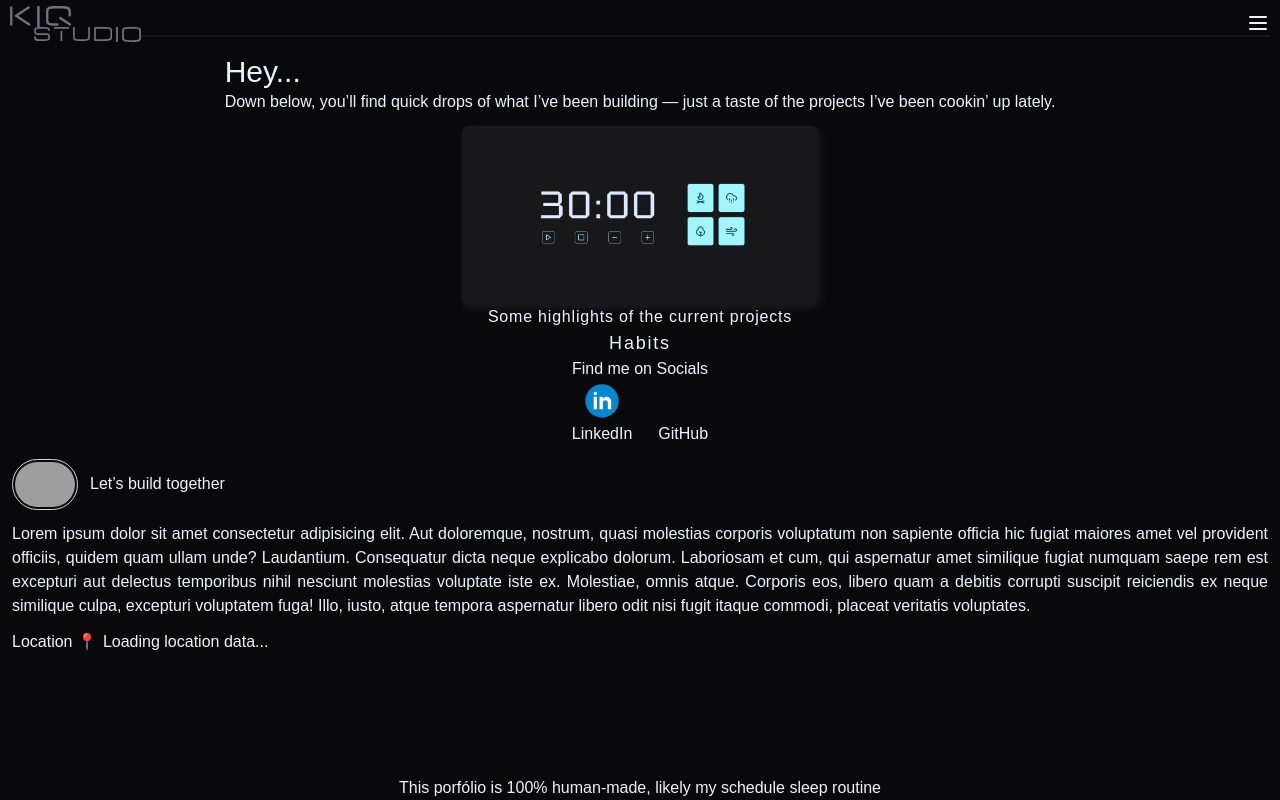
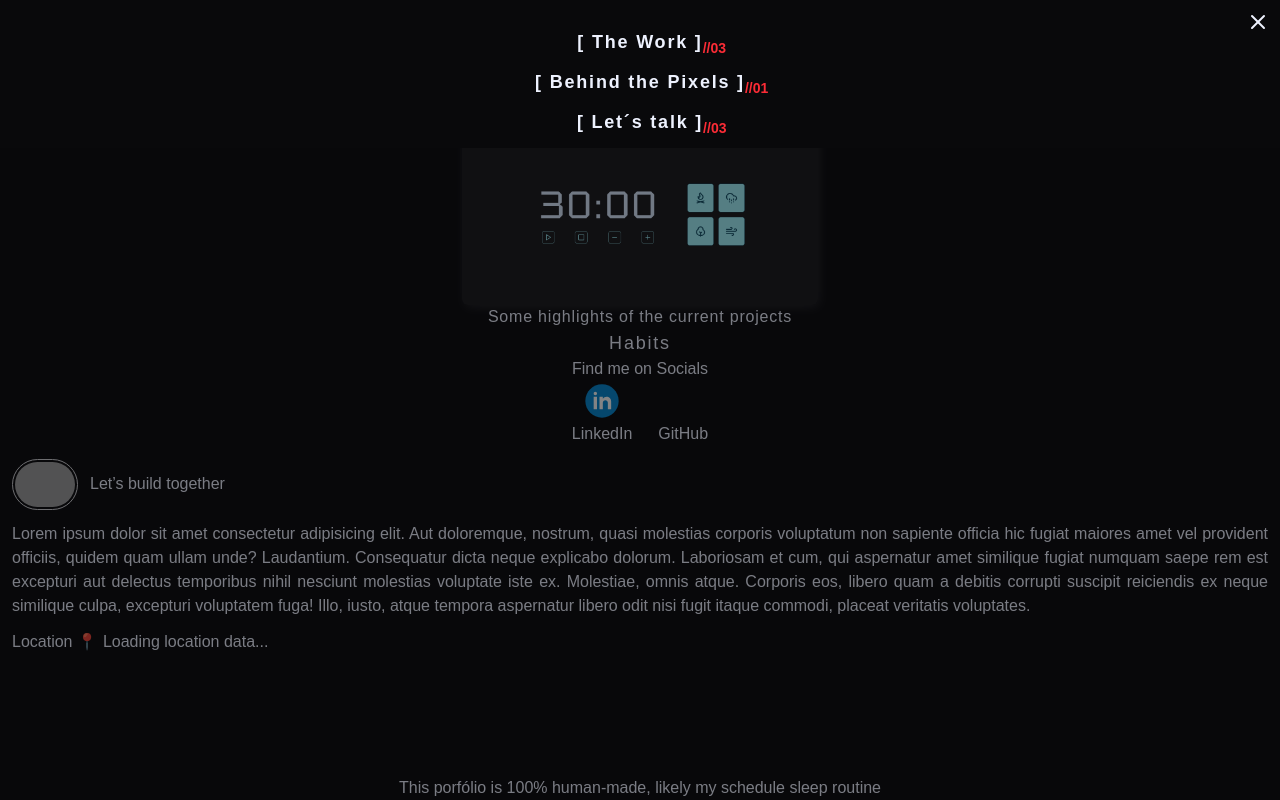
Before and after one commit to kiqprado/kiqstudio, a Next.js app: page / in a window 1280 px wide. Both pictures are taken after a click on the button 1258 px from the left and 23 px from the top of the page. Built offline with nearby package versions, Linux system fonts and the light colour scheme; no server answers; grey boxes are pictures that could not be loaded; a web font is replaced by a local one.

Commit message:
feat: add menu bar to Homepage

```diff
--- a/src/app/components/header.tsx
+++ b/src/app/components/header.tsx
@@ -2,8 +2,12 @@
 
 import { useState } from 'react'
 
+import Link from 'next/link'
+import { projects, contacts } from '../portfolio-data/data'
+
 import { Button } from '../elements/button'
 import { Logo } from '../elements/logo'
+
 import { Menu, X } from 'lucide-react'
 
 
@@ -24,11 +28,67 @@ export function Header() {
           onClick={HandleOpeningMenu}
           className='self-end'
         >
-          {menuOpening ? <Menu/> : <X/>}
+          <Menu/>
         </Button>
-
         <div className='h-0.5 bg-zinc-900'/>
       </div>
+
+      {menuOpening && (
+        <div className='h-screen w-full z-1 absolute inset-0 bg-zinc-950/50'>
+          <div className='relativem flex bg-zinc-950'>
+            <button
+              onClick={HandleOpeningMenu}
+              className='absolute top-2.5 right-2.5'
+            >
+              <X className='hover:scale-110 hover:text-red-500 transition-all duration-300 ease-in-out'/>
+            </button>
+            <div className='m-auto space-y-3 pt-7 pb-3 text-center'>
+              <div className='relative'>
+                <Link
+                  href={'#'}
+                  target='_blank'
+                  className='text-lg tracking-widest font-bold hover:text-sky-500 transition-all duration-300 ease-in-out'
+                >
+                  [ The Work ]
+                </Link>
+                <span
+                  className='absolute top-2.5 text-sm font-bold text-red-500'
+                >
+                  &#47;&#47;{`${projects.length}`.padStart(2, '0')}
+                </span>
+              </div>
+              <div className='relative'>
+                <Link
+                  href={'#'}
+                  target='_blank'
+                  className='text-lg tracking-widest font-bold hover:text-sky-500 transition-all duration-300 ease-in-out'
+                >
+                  [ Behind the Pixels ]
+                </Link>
+                <span
+                  className='absolute top-2.5 text-sm font-bold text-red-500'
+                >
+                  &#47;&#47;01
+                </span>
+              </div>
+              <div className='relative'>
+                <Link
+                  href={'#'}
+                  target='_blank'
+                  className='text-lg tracking-widest font-bold hover:text-sky-500 transition-all duration-300 ease-in-out'
+                >
+                  [ Let´s talk ]
+                </Link>
+                <span
+                  className='absolute top-2.5 text-sm font-bold text-red-500'
+                >
+                  &#47;&#47;{`${contacts.length}`.padStart(2, '0')}
+                </span>
+              </div>
+            </div>
+          </div>
+        </div>
+      )}
     </header>
   )
 
```
